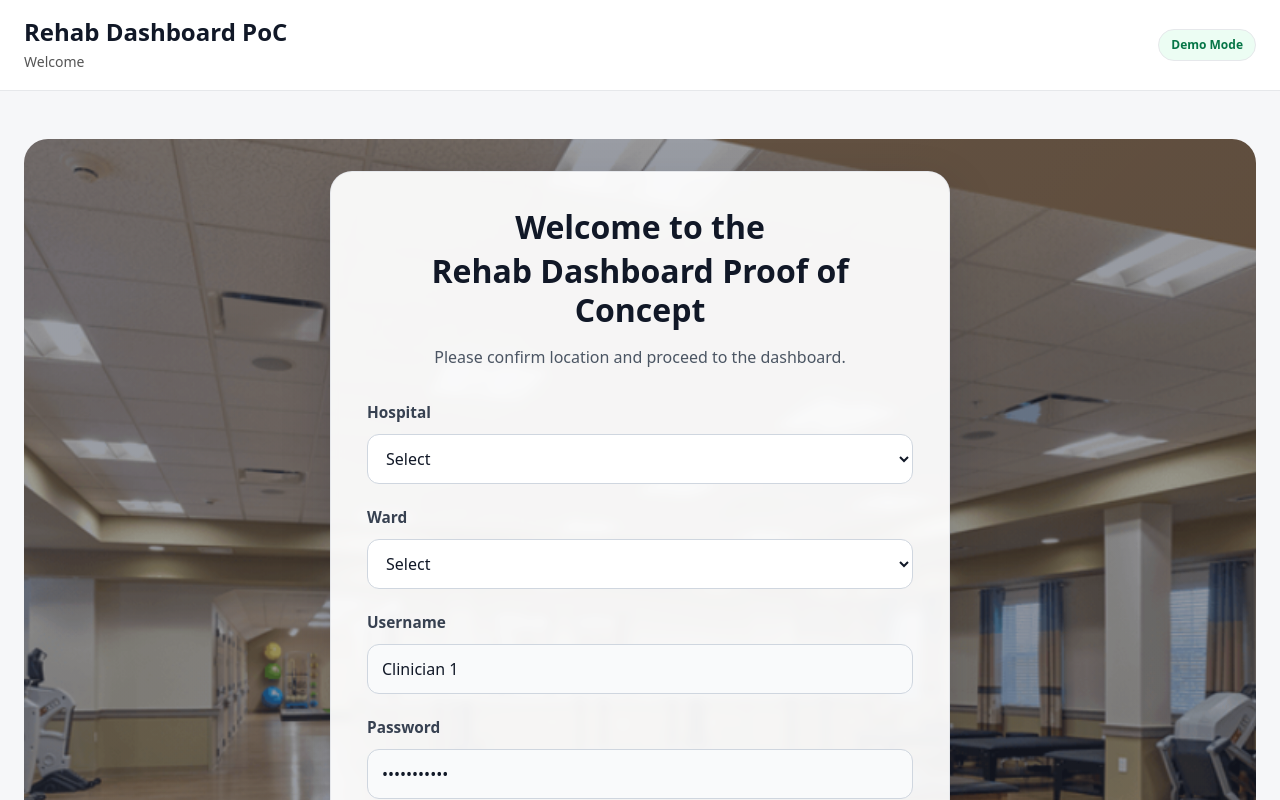
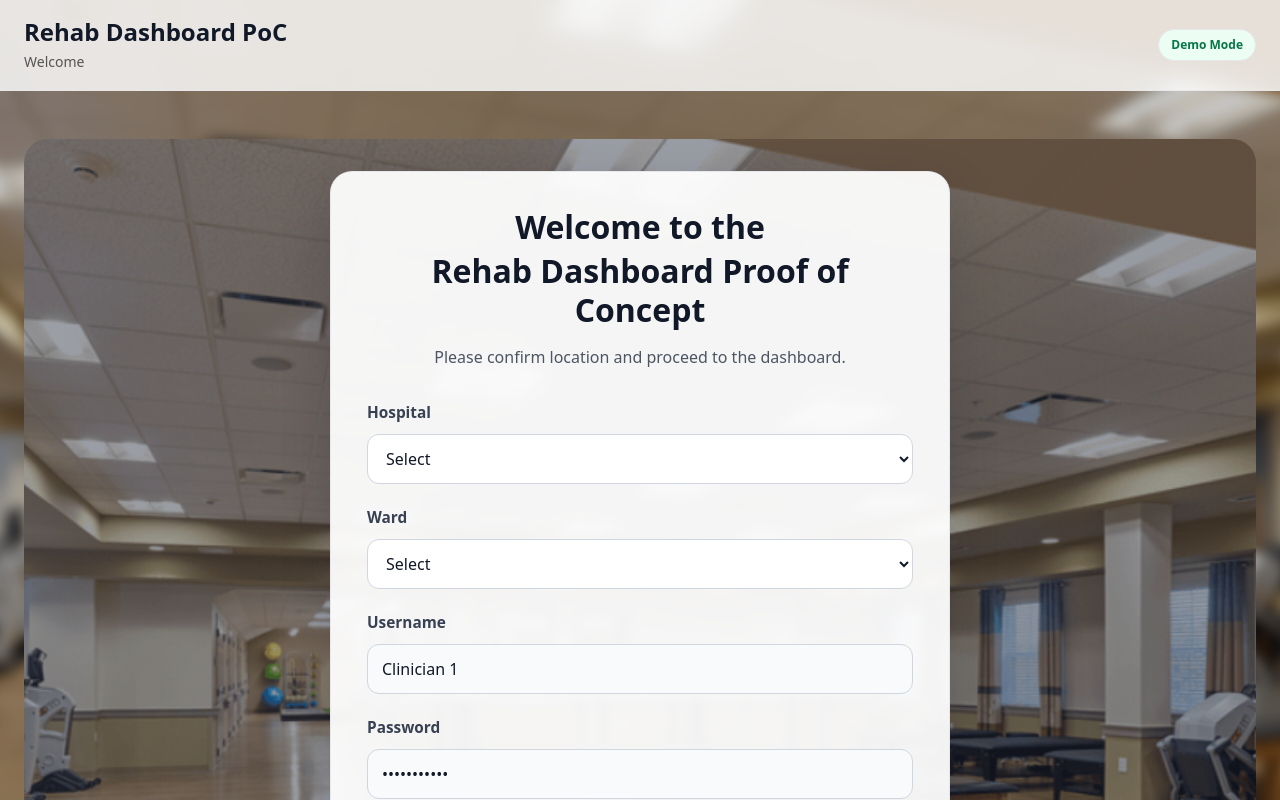
Before and after one commit to ConorDaniel/rehab-dashboard-poc, a React (Vite) app in the folder apps/web/: page / in a window 1280 px wide. Shown: the top 800 px of the page. Built offline with nearby package versions, Linux system fonts and the light colour scheme.

Commit message:
final appearance tweak

```diff
--- a/apps/web/src/App.css
+++ b/apps/web/src/App.css
@@ -9,7 +9,7 @@
 body {
   margin: 0;
   font-family: system-ui, -apple-system, BlinkMacSystemFont, "Segoe UI", sans-serif;
-  background: #f6f7f9;
+  background: transparent;
   color: #111827;
 }
 
@@ -17,16 +17,29 @@ button {
   font: inherit;
 }
 
+.app-background {
+  position: fixed;
+  top: 0;
+  left: 0;
+  width: 100%;
+  height: 100%;
+  z-index: -1;
+  background: url("/rehab-gym-bg.jpg") center / cover no-repeat;
+  filter: blur(6px) brightness(0.78);
+  transform: scale(1.05);
+}
+
 .app-shell {
   min-height: 100vh;
-  background: #f6f7f9;
+  background: transparent;
   display: flex;
   flex-direction: column;
 }
 
 .app-header {
-  background: #ffffff;
-  border-bottom: 1px solid #e6e8eb;
+  background: rgba(255, 255, 255, 0.82);
+  border-bottom: 1px solid rgba(230, 232, 235, 0.8);
+  backdrop-filter: blur(8px);
 }
 
 .app-header__inner {
@@ -83,12 +96,13 @@ button {
 .status {
   max-width: 600px;
   margin: 0 auto 32px auto;
-  background: #ffffff;
-  border: 1px solid #e6e8eb;
+  background: rgba(255, 255, 255, 0.9);
+  border: 1px solid rgba(230, 232, 235, 0.85);
   border-radius: 12px;
   padding: 18px 20px;
   text-align: center;
   color: #666;
+  backdrop-filter: blur(8px);
 }
 
 .status--error {
@@ -105,22 +119,23 @@ button {
 }
 
 .patient-card {
-  background: #ffffff;
-  border: 1px solid #e6e8eb;
+  background: rgba(255, 255, 255, 0.88);
+  border: 1px solid rgba(230, 232, 235, 0.85);
   border-radius: 18px;
   padding: 28px;
-  box-shadow: 0 2px 6px rgba(0, 0, 0, 0.08);
+  box-shadow: 0 8px 24px rgba(0, 0, 0, 0.12);
   transition:
     transform 180ms ease,
     box-shadow 180ms ease,
     border-color 180ms ease,
     background 180ms ease;
   position: relative;
+  backdrop-filter: blur(8px);
 }
 
 .patient-card:hover {
   transform: translateY(-4px);
-  box-shadow: 0 18px 36px rgba(0, 0, 0, 0.15);
+  box-shadow: 0 18px 36px rgba(0, 0, 0, 0.16);
   border-color: #d0d5dd;
 }
 
@@ -184,7 +199,7 @@ button {
 
 .patient-card__button {
   border: 1px solid #d0d5dd;
-  background: #ffffff;
+  background: rgba(255, 255, 255, 0.95);
   color: #111827;
   border-radius: 10px;
   padding: 10px 14px;
@@ -195,6 +210,7 @@ button {
     background 180ms ease,
     border-color 180ms ease,
     transform 180ms ease;
+  backdrop-filter: blur(6px);
 }
 
 .patient-card__button:hover {
@@ -206,7 +222,7 @@ button {
 /* ALERT STATE */
 .patient-card--alert {
   border-color: #dc2626;
-  background: #fef2f2;
+  background: rgba(254, 242, 242, 0.9);
   box-shadow: 0 0 0 6px rgba(220, 38, 38, 0.14);
   animation: patientAlertPulse 1.2s infinite;
 }
@@ -244,8 +260,9 @@ button {
 }
 
 .app-footer {
-  background: #ffffff;
-  border-top: 1px solid #e6e8eb;
+  background: rgba(255, 255, 255, 0.82);
+  border-top: 1px solid rgba(230, 232, 235, 0.8);
+  backdrop-filter: blur(8px);
 }
 
 .app-footer__inner {
@@ -262,11 +279,12 @@ button {
 .dashboard-panel {
   max-width: 1000px;
   margin: 0 auto;
-  background: #ffffff;
-  border: 1px solid #e6e8eb;
+  background: rgba(255, 255, 255, 0.88);
+  border: 1px solid rgba(230, 232, 235, 0.85);
   border-radius: 18px;
   padding: 32px;
-  box-shadow: 0 2px 6px rgba(0, 0, 0, 0.08);
+  box-shadow: 0 8px 24px rgba(0, 0, 0, 0.12);
+  backdrop-filter: blur(8px);
 }
 
 .dashboard-panel__title {
--- a/apps/web/src/components/AppLayout.tsx
+++ b/apps/web/src/components/AppLayout.tsx
@@ -1,4 +1,5 @@
 import type { ReactNode } from "react";
+import "../App.css";
 
 type AppLayoutProps = {
   title: string;
@@ -20,6 +21,11 @@ export default function AppLayout({
   children,
 }: AppLayoutProps) {
   return (
+    <>
+      {/* Background layer */}
+      <div className="app-background" />
+
+      {/* Main layout */}
       <div className="app-shell">
         <header className="app-header">
           <div className="app-header__inner">
@@ -41,5 +47,6 @@ export default function AppLayout({
           </div>
         </footer>
       </div>
+    </>
   );
 }
--- a/apps/web/src/pages/RagPrototypePage.tsx
+++ b/apps/web/src/pages/RagPrototypePage.tsx
@@ -103,7 +103,7 @@ export default function RagPrototypePage() {
 
           <button
             className="patient-card__button"
-            onClick={() => navigate(-1)}
+            onClick={() => navigate("/patients")}
           >
             Back
           </button>
```
Also changed, not shown: 1 other file (tests, documents, lock files or other folders). Lines whose indentation alone changed are shown as unchanged.
